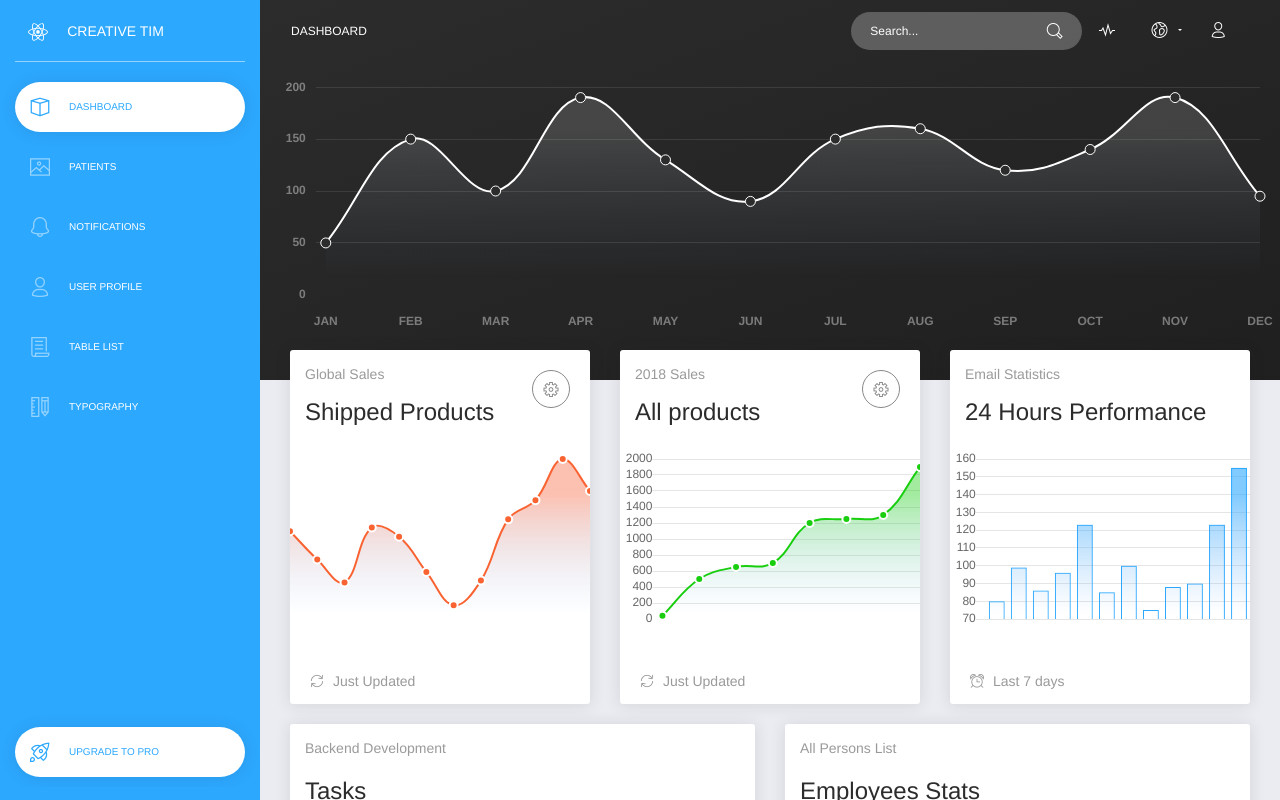
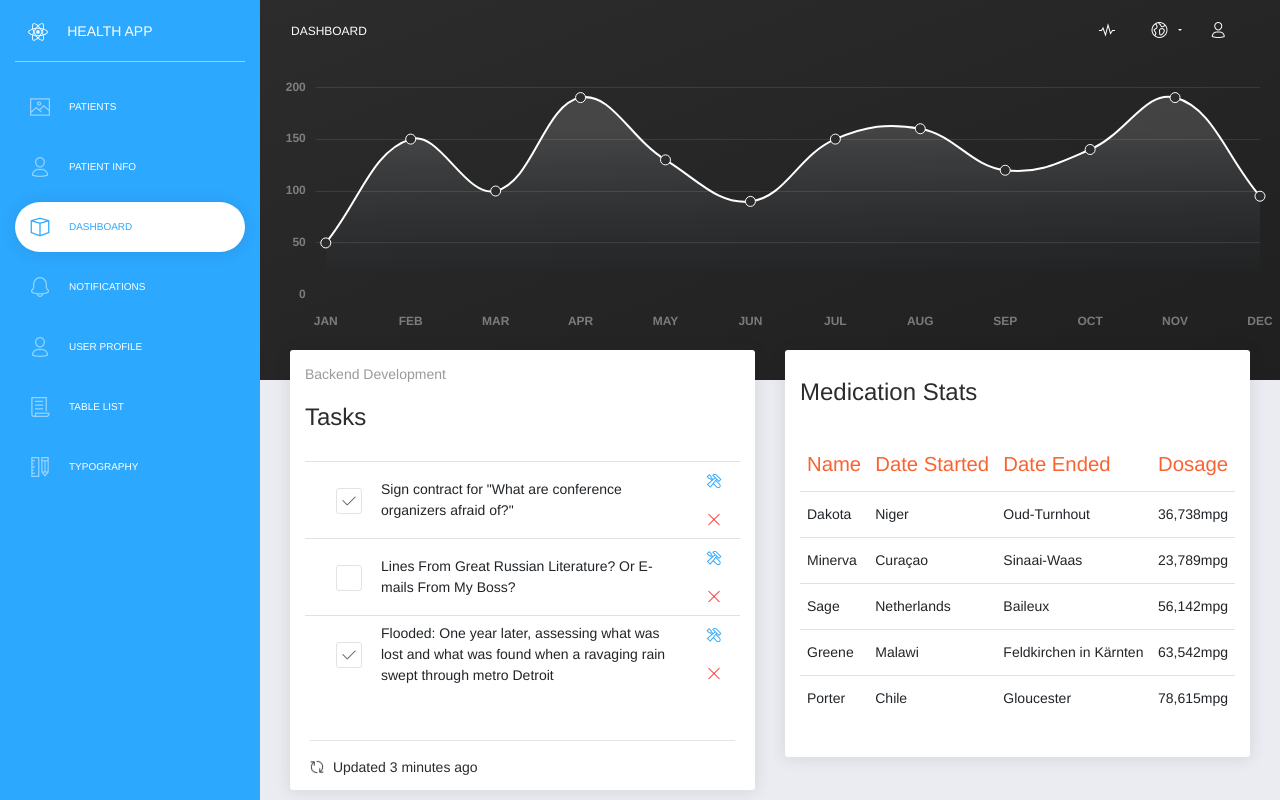
Before and after one commit to sherman-grewal/Health-Hub, a React (Create React App) app in the folder sh-client/: page /dashboard in a window 1280 px wide. Built offline with nearby package versions, Linux system fonts and the light colour scheme.

Commit message:
Removed unneeded components

```diff
--- a/sh-client/src/components/Header/Header.jsx
+++ b/sh-client/src/components/Header/Header.jsx
@@ -147,16 +147,7 @@ class Header extends React.Component {
             navbar
             className="justify-content-end"
           >
-            <form>
-              <InputGroup className="no-border">
-                <Input placeholder="Search..." />
-                <InputGroupAddon addonType="append">
-                  <InputGroupText>
-                    <i className="now-ui-icons ui-1_zoom-bold" />
-                  </InputGroupText>
-                </InputGroupAddon>
-              </InputGroup>
-            </form>
+
             <Nav navbar>
               <NavItem>
                 <Link to="#pablo" className="nav-link">
--- a/sh-client/src/components/Sidebar/Sidebar.jsx
+++ b/sh-client/src/components/Sidebar/Sidebar.jsx
@@ -46,7 +46,7 @@ class Sidebar extends React.Component {
             href="https://www.creative-tim.com"
             className="simple-text logo-normal"
           >
-            Creative Tim
+            Health App
           </a>
         </div>
         <div className="sidebar-wrapper" ref="sidebar">
--- a/sh-client/src/layouts/Dashboard/Dashboard.jsx
+++ b/sh-client/src/layouts/Dashboard/Dashboard.jsx
@@ -54,7 +54,7 @@ class Dashboard extends React.Component {
               );
             })}
           </Switch>
-          <Footer fluid />
+          {/*<Footer fluid />*/}
         </div>
       </div>
     );
--- a/sh-client/src/routes/dashboard.jsx
+++ b/sh-client/src/routes/dashboard.jsx
@@ -5,15 +5,23 @@ import Typography from "../views/Typography/Typography.jsx";
 import TableList from "../views/TableList/TableList.jsx";
 import Upgrade from "../views/Upgrade/Upgrade.jsx";
 import UserPage from "../views/UserPage/UserPage.jsx";
+import PatientInfo from "../views/PatientInfo/PatientInfo.jsx";
 
 var dashRoutes = [
+    {path: "/patients", name: "Patients", icon: "design_image", component: Icons},
+    {
+        path: "/user-info",
+        name: "Patient Info",
+        icon: "users_single-02",
+        component: PatientInfo
+    },
     {
         path: "/dashboard",
         name: "Dashboard",
         icon: "design_app",
         component: Dashboard
     },
-  { path: "/patients", name: "Patients", icon: "design_image", component: Icons },
+
     {
         path: "/notifications",
         name: "Notifications",
@@ -38,13 +46,13 @@ var dashRoutes = [
         icon: "design-2_ruler-pencil",
         component: Typography
     },
-  {
-    pro: true,
-    path: "/upgrade",
-    name: "Upgrade to PRO",
-    icon: "objects_spaceship",
-    component: Upgrade
-  },
-  { redirect: true, path: "/", pathTo: "/dashboard", name: "Dashboard" }
+    // {
+    //     pro: true,
+    //     path: "/upgrade",
+    //     name: "Upgrade to PRO",
+    //     icon: "objects_spaceship",
+    //     component: Upgrade
+    // },
+    {redirect: true, path: "/", pathTo: "/patients", name: "Patients"}
 ];
 export default dashRoutes;
--- a/sh-client/src/views/Dashboard/Dashboard.jsx
+++ b/sh-client/src/views/Dashboard/Dashboard.jsx
@@ -43,113 +43,6 @@ class Dashboard extends React.Component {
         />
         <div className="content">
           <Row>
-            <Col xs={12} md={4}>
-              <Card className="card-chart">
-                <CardHeader>
-                  <CardCategory>Global Sales</CardCategory>
-                  <CardTitle tag="h4">Shipped Products</CardTitle>
-                  <UncontrolledDropdown>
-                    <DropdownToggle
-                      className="btn-round btn-simple btn-icon"
-                      color="default"
-                    >
-                      <i className="now-ui-icons loader_gear" />
-                    </DropdownToggle>
-                    <DropdownMenu right>
-                      <DropdownItem>Action</DropdownItem>
-                      <DropdownItem>Another Action</DropdownItem>
-                      <DropdownItem>Something else here</DropdownItem>
-                      <DropdownItem className="text-danger">
-                        Remove data
-                      </DropdownItem>
-                    </DropdownMenu>
-                  </UncontrolledDropdown>
-                </CardHeader>
-                <CardBody>
-                  <div className="chart-area">
-                    <Line
-                      data={dashboardShippedProductsChart.data}
-                      options={dashboardShippedProductsChart.options}
-                    />
-                  </div>
-                </CardBody>
-                <CardFooter>
-                  <Stats>
-                    {[
-                      {
-                        i: "now-ui-icons arrows-1_refresh-69",
-                        t: "Just Updated"
-                      }
-                    ]}
-                  </Stats>
-                </CardFooter>
-              </Card>
-            </Col>
-            <Col xs={12} md={4}>
-              <Card className="card-chart">
-                <CardHeader>
-                  <CardCategory>2018 Sales</CardCategory>
-                  <CardTitle tag="h4">All products</CardTitle>
-                  <UncontrolledDropdown>
-                    <DropdownToggle
-                      className="btn-round btn-simple btn-icon"
-                      color="default"
-                    >
-                      <i className="now-ui-icons loader_gear" />
-                    </DropdownToggle>
-                    <DropdownMenu right>
-                      <DropdownItem>Action</DropdownItem>
-                      <DropdownItem>Another Action</DropdownItem>
-                      <DropdownItem>Something else here</DropdownItem>
-                      <DropdownItem className="text-danger">
-                        Remove data
-                      </DropdownItem>
-                    </DropdownMenu>
-                  </UncontrolledDropdown>
-                </CardHeader>
-                <CardBody>
-                  <div className="chart-area">
-                    <Line
-                      data={dashboardAllProductsChart.data}
-                      options={dashboardAllProductsChart.options}
-                    />
-                  </div>
-                </CardBody>
-                <CardFooter>
-                  <Stats>
-                    {[
-                      {
-                        i: "now-ui-icons arrows-1_refresh-69",
-                        t: "Just Updated"
-                      }
-                    ]}
-                  </Stats>
-                </CardFooter>
-              </Card>
-            </Col>
-            <Col xs={12} md={4}>
-              <Card className="card-chart">
-                <CardHeader>
-                  <CardCategory>Email Statistics</CardCategory>
-                  <CardTitle tag="h4">24 Hours Performance</CardTitle>
-                </CardHeader>
-                <CardBody>
-                  <div className="chart-area">
-                    <Bar
-                      data={dashboard24HoursPerformanceChart.data}
-                      options={dashboard24HoursPerformanceChart.options}
-                    />
-                  </div>
-                </CardBody>
-                <CardFooter>
-                  <Stats>
-                    {[{ i: "now-ui-icons ui-2_time-alarm", t: "Last 7 days" }]}
-                  </Stats>
-                </CardFooter>
-              </Card>
-            </Col>
-          </Row>
-          <Row>
             <Col xs={12} md={6}>
               <Card className="card-tasks">
                 <CardHeader>
@@ -175,49 +68,49 @@ class Dashboard extends React.Component {
             <Col xs={12} md={6}>
               <Card>
                 <CardHeader>
-                  <CardCategory>All Persons List</CardCategory>
-                  <CardTitle tag="h4">Employees Stats</CardTitle>
+                  {/*<CardCategory>All Persons List</CardCategory>*/}
+                  <CardTitle tag="h4">Medication Stats</CardTitle>
                 </CardHeader>
                 <CardBody>
                   <Table responsive>
                     <thead className=" text-primary">
                       <tr>
                         <th>Name</th>
-                        <th>Country</th>
-                        <th>City</th>
-                        <th className="text-right">Salary</th>
+                        <th>Date Started</th>
+                        <th>Date Ended</th>
+                        <th className="text-right">Dosage</th>
                       </tr>
                     </thead>
                     <tbody>
                       <tr>
-                        <td>Dakota Rice</td>
+                        <td>Dakota</td>
                         <td>Niger</td>
                         <td>Oud-Turnhout</td>
-                        <td className="text-right">$36,738</td>
+                        <td className="text-right">36,738mpg</td>
                       </tr>
                       <tr>
-                        <td>Minerva Hooper</td>
+                        <td>Minerva</td>
                         <td>Curaçao</td>
                         <td>Sinaai-Waas</td>
-                        <td className="text-right">$23,789</td>
+                        <td className="text-right">23,789mpg</td>
                       </tr>
                       <tr>
-                        <td>Sage Rodriguez</td>
+                        <td>Sage</td>
                         <td>Netherlands</td>
                         <td>Baileux</td>
-                        <td className="text-right">$56,142</td>
+                        <td className="text-right">56,142mpg</td>
                       </tr>
                       <tr>
-                        <td>Doris Greene</td>
+                        <td>Greene</td>
                         <td>Malawi</td>
                         <td>Feldkirchen in Kärnten</td>
-                        <td className="text-right">$63,542</td>
+                        <td className="text-right">63,542mpg</td>
                       </tr>
                       <tr>
-                        <td>Mason Porter</td>
+                        <td>Porter</td>
                         <td>Chile</td>
                         <td>Gloucester</td>
-                        <td className="text-right">$78,615</td>
+                        <td className="text-right">78,615mpg</td>
                       </tr>
                     </tbody>
                   </Table>
@@ -225,6 +118,114 @@ class Dashboard extends React.Component {
               </Card>
             </Col>
           </Row>
+          {/*<Row>*/}
+            {/*<Col xs={12} md={4}>*/}
+              {/*<Card className="card-chart">*/}
+                {/*<CardHeader>*/}
+                  {/*<CardCategory>Global Sales</CardCategory>*/}
+                  {/*<CardTitle tag="h4">Shipped Products</CardTitle>*/}
+                  {/*<UncontrolledDropdown>*/}
+                    {/*<DropdownToggle*/}
+                      {/*className="btn-round btn-simple btn-icon"*/}
+                      {/*color="default"*/}
+                    {/*>*/}
+                      {/*<i className="now-ui-icons loader_gear" />*/}
+                    {/*</DropdownToggle>*/}
+                    {/*<DropdownMenu right>*/}
+                      {/*<DropdownItem>Action</DropdownItem>*/}
+                      {/*<DropdownItem>Another Action</DropdownItem>*/}
+                      {/*<DropdownItem>Something else here</DropdownItem>*/}
+                      {/*<DropdownItem className="text-danger">*/}
+                        {/*Remove data*/}
+                      {/*</DropdownItem>*/}
+                    {/*</DropdownMenu>*/}
+                  {/*</UncontrolledDropdown>*/}
+                {/*</CardHeader>*/}
+                {/*<CardBody>*/}
+                  {/*<div className="chart-area">*/}
+                    {/*<Line*/}
+                      {/*data={dashboardShippedProductsChart.data}*/}
+                      {/*options={dashboardShippedProductsChart.options}*/}
+                    {/*/>*/}
+                  {/*</div>*/}
+                {/*</CardBody>*/}
+                {/*<CardFooter>*/}
+                  {/*<Stats>*/}
+                    {/*{[*/}
+                      {/*{*/}
+                        {/*i: "now-ui-icons arrows-1_refresh-69",*/}
+                        {/*t: "Just Updated"*/}
+                      {/*}*/}
+                    {/*]}*/}
+                  {/*</Stats>*/}
+                {/*</CardFooter>*/}
+              {/*</Card>*/}
+            {/*</Col>*/}
+            {/*<Col xs={12} md={4}>*/}
+              {/*<Card className="card-chart">*/}
+                {/*<CardHeader>*/}
+                  {/*<CardCategory>2018 Sales</CardCategory>*/}
+                  {/*<CardTitle tag="h4">All products</CardTitle>*/}
+                  {/*<UncontrolledDropdown>*/}
+                    {/*<DropdownToggle*/}
+                      {/*className="btn-round btn-simple btn-icon"*/}
+                      {/*color="default"*/}
+                    {/*>*/}
+                      {/*<i className="now-ui-icons loader_gear" />*/}
+                    {/*</DropdownToggle>*/}
+                    {/*<DropdownMenu right>*/}
+                      {/*<DropdownItem>Action</DropdownItem>*/}
+                      {/*<DropdownItem>Another Action</DropdownItem>*/}
+                      {/*<DropdownItem>Something else here</DropdownItem>*/}
+                      {/*<DropdownItem className="text-danger">*/}
+                        {/*Remove data*/}
+                      {/*</DropdownItem>*/}
+                    {/*</DropdownMenu>*/}
+                  {/*</UncontrolledDropdown>*/}
+                {/*</CardHeader>*/}
+                {/*<CardBody>*/}
+                  {/*<div className="chart-area">*/}
+                    {/*<Line*/}
+                      {/*data={dashboardAllProductsChart.data}*/}
+                      {/*options={dashboardAllProductsChart.options}*/}
+                    {/*/>*/}
+                  {/*</div>*/}
+                {/*</CardBody>*/}
+                {/*<CardFooter>*/}
+                  {/*<Stats>*/}
+                    {/*{[*/}
+                      {/*{*/}
+                        {/*i: "now-ui-icons arrows-1_refresh-69",*/}
+                        {/*t: "Just Updated"*/}
+                      {/*}*/}
+                    {/*]}*/}
+                  {/*</Stats>*/}
+                {/*</CardFooter>*/}
+              {/*</Card>*/}
+            {/*</Col>*/}
+            {/*<Col xs={12} md={4}>*/}
+              {/*<Card className="card-chart">*/}
+                {/*<CardHeader>*/}
+                  {/*<CardCategory>Email Statistics</CardCategory>*/}
+                  {/*<CardTitle tag="h4">24 Hours Performance</CardTitle>*/}
+                {/*</CardHeader>*/}
+                {/*<CardBody>*/}
+                  {/*<div className="chart-area">*/}
+                    {/*<Bar*/}
+                      {/*data={dashboard24HoursPerformanceChart.data}*/}
+                      {/*options={dashboard24HoursPerformanceChart.options}*/}
+                    {/*/>*/}
+                  {/*</div>*/}
+                {/*</CardBody>*/}
+                {/*<CardFooter>*/}
+                  {/*<Stats>*/}
+                    {/*{[{ i: "now-ui-icons ui-2_time-alarm", t: "Last 7 days" }]}*/}
+                  {/*</Stats>*/}
+                {/*</CardFooter>*/}
+              {/*</Card>*/}
+            {/*</Col>*/}
+          {/*</Row>*/}
+
         </div>
       </div>
     );
--- /dev/null
+++ b/sh-client/src/views/PatientInfo/PatientInfo.jsx
@@ -0,0 +1,122 @@
+import React from "react";
+import { Card, CardHeader, CardBody, Row, Col, CardTitle, Table } from "reactstrap";
+
+import { PanelHeader, FormInputs, CardAuthor, CardSocials } from "../../components";
+import { Line, Bar } from "react-chartjs-2";
+import userBackground from "../../assets/img/bg5.jpg";
+import userAvatar from "../../assets/img/mike.jpg";
+import {dashboardPanelChart, dashboard24HoursPerformanceChart} from "../../variables/charts";
+
+class PatientInfo extends React.Component {
+  render() {
+    return (
+      <div>
+        <PanelHeader
+          size="lg"
+          content={
+            <Line
+              data={dashboardPanelChart.data}
+              options={dashboardPanelChart.options}
+            />
+          }
+        />
+        <div className="content">
+          <Row>
+              <Col md={4} xs={12}>
+              <Card className="card-user">
+                <div className="image">
+                  <img src={userBackground} alt="..." />
+                </div>
+                <CardBody>
+                  <CardAuthor
+                    avatar={userAvatar}
+                    avatarAlt="..."
+                    title="Mike Andrew"
+                    description="michael23"
+                  />
+                  {/*<p className="description text-center">*/}
+                    {/*"Lamborghini Mercy <br />*/}
+                    {/*Your chick she so thirsty <br />*/}
+                    {/*I'm in that two seat Lambo"*/}
+                  {/*</p>*/}
+                </CardBody>
+                <hr />
+                <CardSocials
+                  size="lg"
+                  socials={[
+                    {
+                      icon: "fab fa-facebook-f",
+                      href: "https://www.facebook.com/"
+                    },
+                    {
+                      icon: "fab fa-twitter",
+                      href: "https://www.facebook.com/"
+                    },
+                    {
+                      icon: "fab fa-google-plus-g",
+                      href: "https://plus.google.com/discover"
+                    }
+                  ]}
+                />
+              </Card>
+            </Col>
+              <Col md={8} xs={12}>
+              <Card>
+                <CardHeader>
+                  {/*<CardCategory>All Persons List</CardCategory>*/}
+                  <CardTitle tag="h4">Medication Stats</CardTitle>
+                </CardHeader>
+                <CardBody>
+                  <Table responsive>
+                    <thead className=" text-primary">
+                      <tr>
+                        <th>Name</th>
+                        <th>Date Started</th>
+                        <th>Date Ended</th>
+                        <th className="text-right">Dosage</th>
+                      </tr>
+                    </thead>
+                    <tbody>
+                      <tr>
+                        <td>Dakota</td>
+                        <td>Niger</td>
+                        <td>Oud-Turnhout</td>
+                        <td className="text-right">36,738mpg</td>
+                      </tr>
+                      <tr>
+                        <td>Minerva</td>
+                        <td>Curaçao</td>
+                        <td>Sinaai-Waas</td>
+                        <td className="text-right">23,789mpg</td>
+                      </tr>
+                      <tr>
+                        <td>Sage</td>
+                        <td>Netherlands</td>
+                        <td>Baileux</td>
+                        <td className="text-right">56,142mpg</td>
+                      </tr>
+                      <tr>
+                        <td>Greene</td>
+                        <td>Malawi</td>
+                        <td>Feldkirchen in Kärnten</td>
+                        <td className="text-right">63,542mpg</td>
+                      </tr>
+                      <tr>
+                        <td>Porter</td>
+                        <td>Chile</td>
+                        <td>Gloucester</td>
+                        <td className="text-right">78,615mpg</td>
+                      </tr>
+                    </tbody>
+                  </Table>
+                </CardBody>
+              </Card>
+            </Col>
+          </Row>
+        </div>
+      </div>
+    );
+  }
+}
+
+export default PatientInfo;
--- a/sh-client/src/views/Upgrade/Upgrade.jsx
+++ b/sh-client/src/views/Upgrade/Upgrade.jsx
@@ -109,12 +109,10 @@ class Upgrade extends Component {
                         <td className="text-center">
                           <Button
                             target="_blank"
-                            href="https://www.creative-tim.com/product/now-ui-dashboard-pro-react/?ref=nud-react-free"
                             round
                             fill
                             bsStyle="info"
                           >
-                            Upgrade to PRO
                           </Button>
                         </td>
                       </tr>
```
Lines whose indentation alone changed are shown as unchanged.
